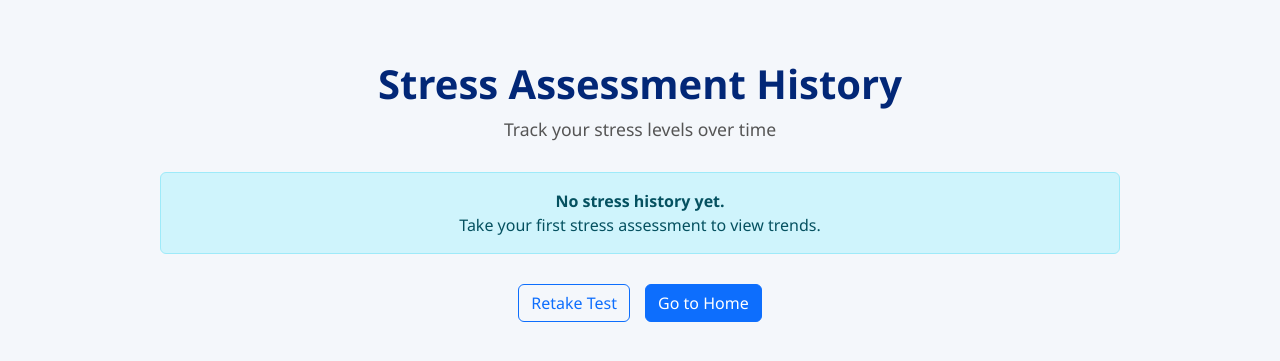
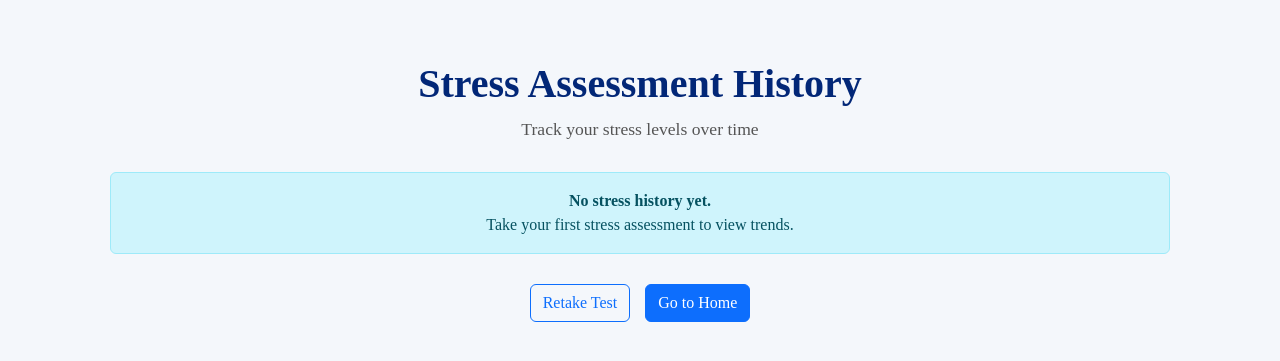
Before and after one commit to Dharani373/MindCare-Psychological-Support, a Django app: page /core_app/stress-history/ in a window 1280 px wide. Shown: the top 361 px of the page. Run offline with Django 5.2, Linux system fonts and the light colour scheme; the visitor is signed in with stand-in values (Sample User, id 1); data that the repository does not hold is empty; parts of the project's set-up code (start-up, migrations or seed data) failed here and were passed over.

Commit message:
final changes

```diff
--- a/core_app/static/core_app/css/stress_history.css
+++ b/core_app/static/core_app/css/stress_history.css
@@ -1,11 +1,11 @@
 body {
   background-color: #f4f7fb;
-  font-family: "Segoe UI", Tahoma, Geneva, Verdana, sans-serif;
+  font-family: "Times New Roman", Times, serif;
 }
 
 /* Main Container */
 .history-container {
-  max-width: 1000px;
+  max-width: 1100px;
   margin: 40px auto;
   padding: 20px;
 }
```
